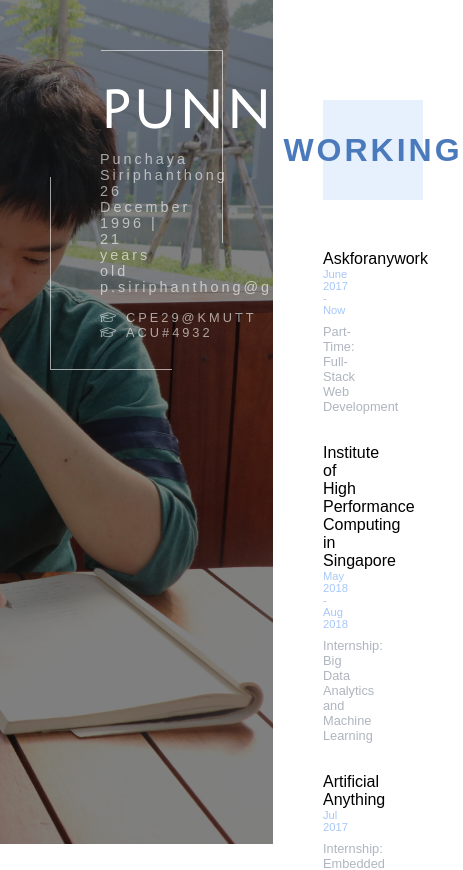
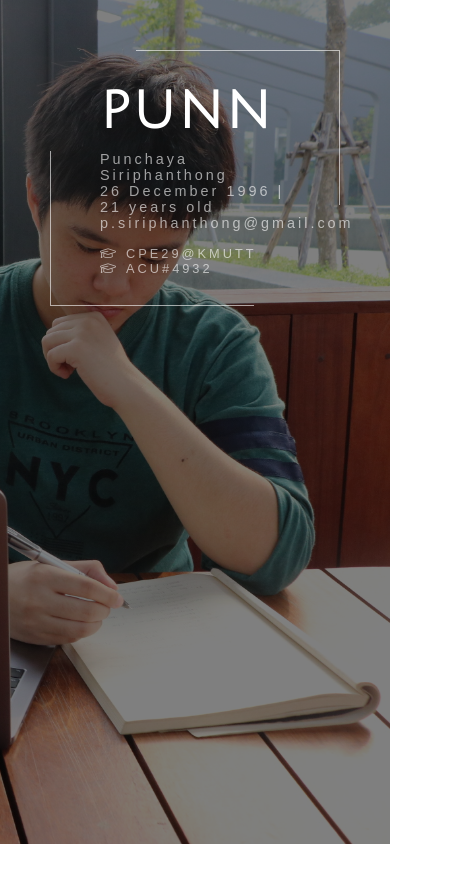
Before and after one commit to p-siriphanthong/p-siriphanthong.github.io, a React (Create React App) app: page / in a window 390 px wide. Shown: the top 870 px of the page, 463 px wide, since content can reach past the window. Built offline with nearby package versions, Linux system fonts and the light colour scheme; a web font is replaced by a local one.

Commit message:
Responsive profile section

```diff
--- a/src/components/profile/info.js
+++ b/src/components/profile/info.js
@@ -17,6 +17,10 @@ const Wrapper = styled(FullScreen)`
   padding: 50px;
   display: inline-block;
   vertical-align: top;
+
+  @media (max-width: 1000px) {
+    width: 100%;
+  }
 `
 
 const Container = styled.div`
--- a/src/components/profile/working.js
+++ b/src/components/profile/working.js
@@ -13,10 +13,16 @@ const Wrapper = styled(FullScreen)`
   display: inline-block;
   vertical-align: top;
   position: relative;
+
+  @media (max-width: 1000px) {
+    width: 100%;
+  }
 `
 
 const Container = styled.div`
-  margin: 0 0 30px;
+  margin: 0 auto 30px;
+  width: 100%;
+  max-width: 400px;
 `
 
 class Working extends Component {
```
